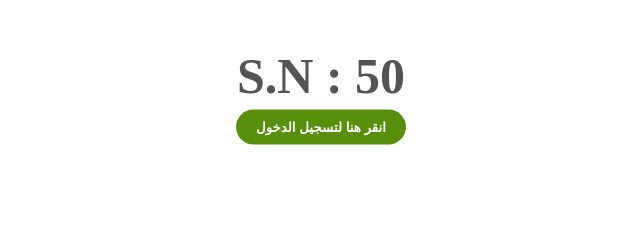
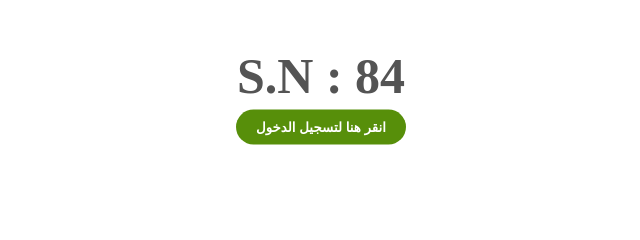
Before and after one commit to ALEmadTransport/account_84, a plain HTML site: page index.html in a window 1280 px wide. Shown: the part 273-513 px from the top of the page, 319-959 px from the left. Drawn offline with Linux system fonts and the light colour scheme.

Commit message:
Update index.html

```diff
--- a/index.html
+++ b/index.html
@@ -49,7 +49,7 @@
 
 <body>
     <img src="background.png" alt="">
-    <span class="sn-label">S.N : 50</span>
+    <span class="sn-label">S.N : 84</span>
     <br>
     <br>
     <br>
```
